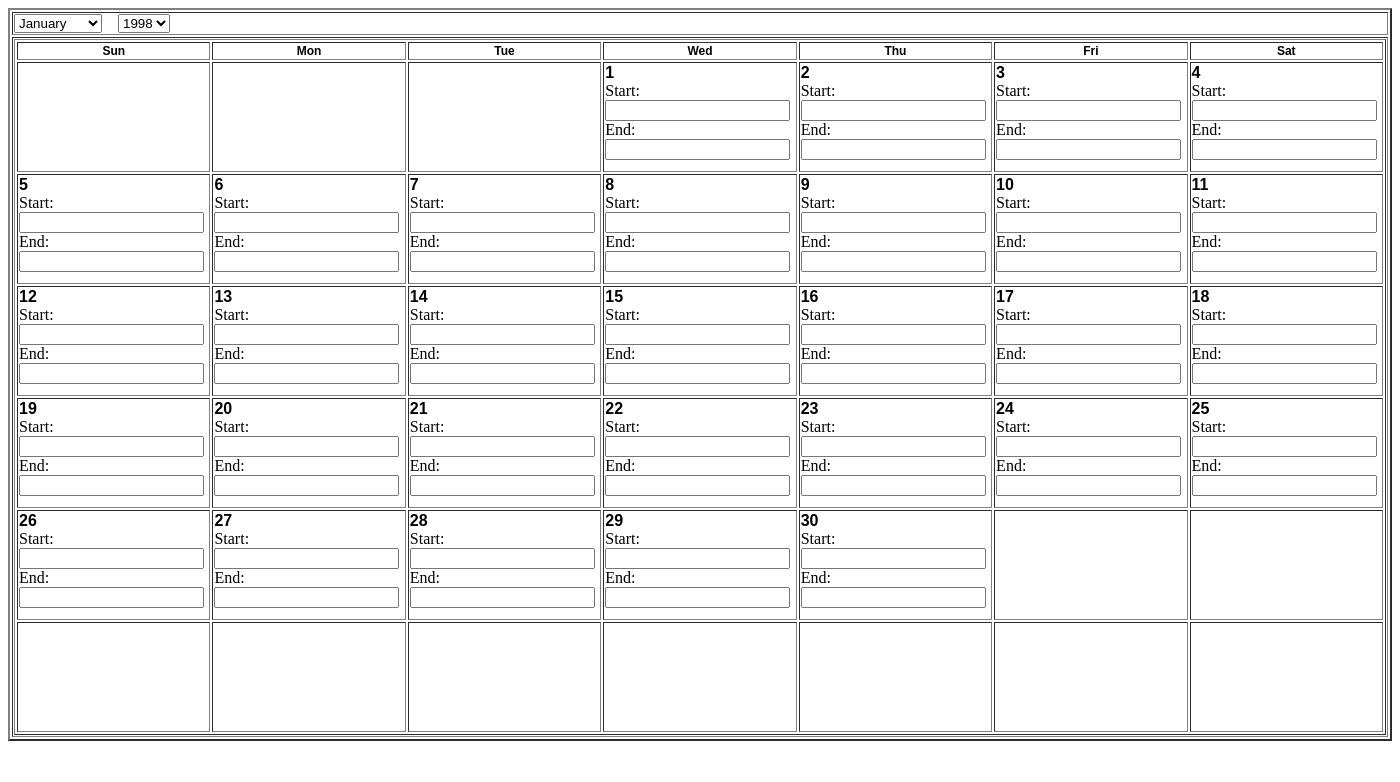
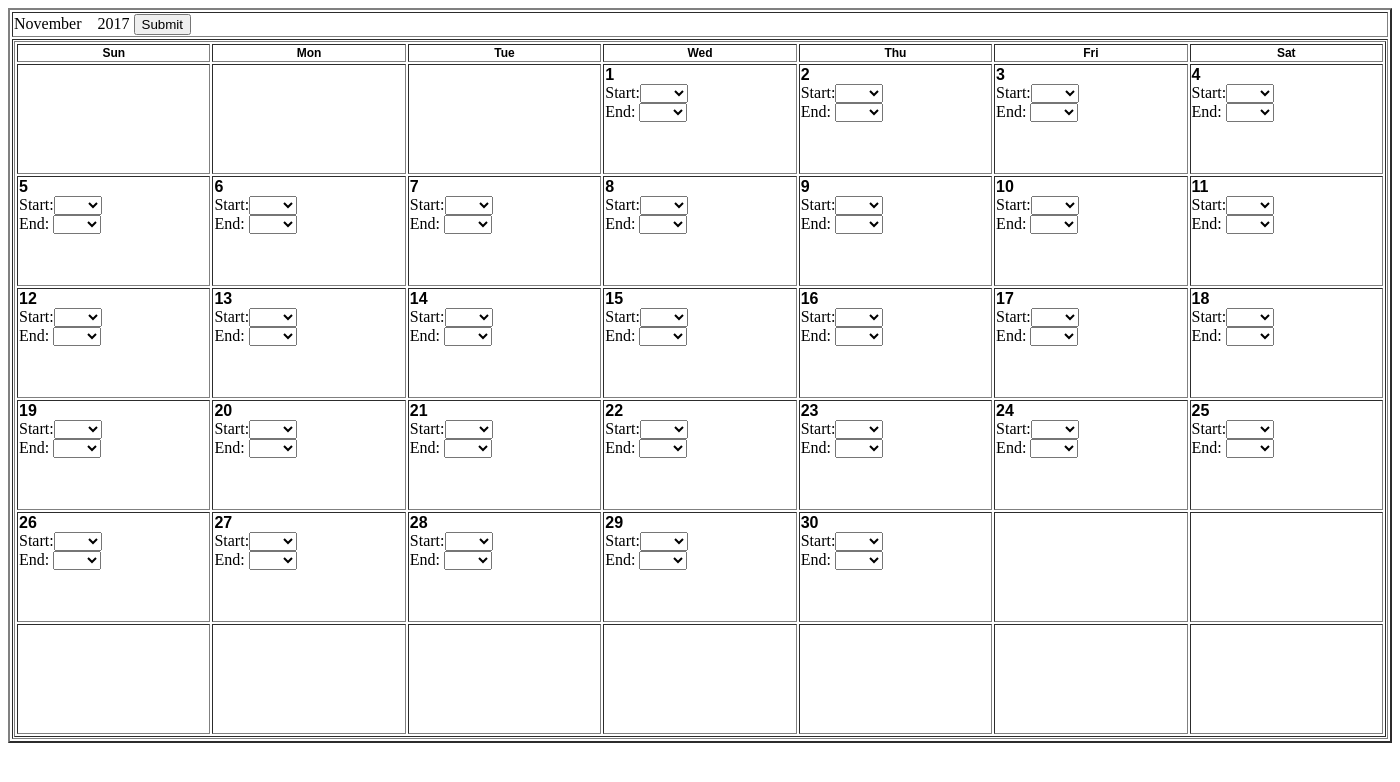
Before and after one commit to TylerGodfrey/Psychology-Appointment-Project, a PHP site: page /example_availability.php in a window 1400 px wide. Shown: the top 782 px of the page. Run offline with PHP 8.4, Linux system fonts and the light colour scheme; some libraries are stand-ins or nearby versions.

Commit message:
Added submit button and blank option for each day on calendar, made javascript page to check times and connect to database.

```diff
--- a/example_availability.php
+++ b/example_availability.php
@@ -1,25 +1,30 @@
 <html>
-<HEAD>
+<head>
 
-<SCRIPT LANGUAGE="JavaScript">
+<script language="javascript">
 var dDate = new Date();
 var dCurMonth = dDate.getMonth();
 var dCurDayOfMonth = dDate.getDate();
 var dCurYear = dDate.getFullYear();
 var objPrevElement = new Object();
 
-function fToggleColor(myElement) {
+function fToggleColor(myElement)
+{
 	var toggleColor = "#ff0000";
-if (myElement.id == "calDateText") {
-if (myElement.color == toggleColor) {
+
+	if (myElement.id == "calDateText")
+	{
+		if (myElement.color == toggleColor)
 			myElement.color = "";
-}
-else {
+
+		else
 			myElement.color = toggleColor;
 	}
-}
-else if (myElement.id == "calCell") {
-for (var i in myElement.children) {
+
+	else if (myElement.id == "calCell")
+	{
+		for (var i in myElement.children)
+		{
 if (myElement.children[i].id == "calDateText") {
 if (myElement.children[i].color == toggleColor) {
 myElement.children[i].color = "";
@@ -98,7 +103,9 @@ iVarDate++;
 }
 return aMonth;
 }
-function fDrawCal(iYear, iMonth, iCellWidth, iCellHeight, sDateTextSize, sDateTextWeight, iDayStyle) {
+
+function fDrawCal(iYear, iMonth, iCellWidth, iCellHeight, sDateTextSize, sDateTextWeight, iDayStyle)
+{
 	var myMonth;
 	myMonth = fBuildCal(iYear, iMonth, iDayStyle);
 	document.write("<table border='1'>")
@@ -111,41 +118,75 @@ document.write("<td align='center' style='FONT-FAMILY:Arial;FONT-SIZE:12px;FONT-
 	document.write("<td align='center' style='FONT-FAMILY:Arial;FONT-SIZE:12px;FONT-WEIGHT: bold'>" + myMonth[0][5] + "</td>");
 	document.write("<td align='center' style='FONT-FAMILY:Arial;FONT-SIZE:12px;FONT-WEIGHT: bold'>" + myMonth[0][6] + "</td>");
 	document.write("</tr>");
-for (w = 1; w < 7; w++) {
+
+	for (w = 1; w < 7; w++)
+	{
 		document.write("<tr>")
-for (d = 0; d < 7; d++) {
+
+		for (d = 0; d < 7; d++)
+		{
 			document.write("<td align='left' valign='top' width='" + iCellWidth + "' height='" + iCellHeight + "' id=calCell style='CURSOR:Hand' onMouseOver='fToggleColor(this)' onMouseOut='fToggleColor(this)' onclick=fSetSelectedDay(this)>");
-if (!isNaN(myMonth[w][d])) {
+
+			if (!isNaN(myMonth[w][d]))
+			{
 				document.write("<font id=calDateText onMouseOver='fToggleColor(this)' style='CURSOR:Hand;FONT-FAMILY:Arial;FONT-SIZE:" + sDateTextSize + ";FONT-WEIGHT:" + sDateTextWeight + "' onMouseOut='fToggleColor(this)' onclick=fSetSelectedDay(this)>" + myMonth[w][d] + "</font>");
-document.write("<br>Start:<input id=start></input>");
-document.write("<br>End:<input id=end></input>");
+
+				document.write("<br>Start:<select id='startTime'>" +
+								"<option value='blank'></option>" +
+								"<option value='five'><time>5:00</time></option>" +
+								"<option value='five-thirty'><time>5:30</time></option>" +
+								"<option value='six'><time>6:00</time></option>" +
+								"<option value='six-thirty'><time>6:30</time></option>" +
+								"<option value='seven'><time>7:00</time></option>" +
+							   "</select>");
+				document.write("<br>End: <select id='endTime'>" +
+								"<option value='blank'></option>" +
+								"<option value='five-thirty'><time>5:30</time></option>" +
+								"<option value='six'><time>6:00</time></option>" +
+								"<option value='six-thirty'><time>6:30</time></option>" +
+								"<option value='seven'><time>7:00</time></option>" +
+								"<option value='seven-thirty'><time>7:30</time></option>" +
+							   "</select>");
 			}
-else {
+
+			else
+			{
 				document.write("<font id=calDateText onMouseOver='fToggleColor(this)' style='CURSOR:Hand;FONT-FAMILY:Arial;FONT-SIZE:" + sDateTextSize + ";FONT-WEIGHT:" + sDateTextWeight + "' onMouseOut='fToggleColor(this)' onclick=fSetSelectedDay(this)> </font>");
 			}
+
 			document.write("</td>")
 		}
+
 		document.write("</tr>");
 	}
+
 	document.write("</table>")
 }
-function fUpdateCal(iYear, iMonth) {
+
+function fUpdateCal(iYear, iMonth)
+{
 	myMonth = fBuildCal(iYear, iMonth);
 	objPrevElement.bgColor = "";
 	document.all.calSelectedDate.value = "";
-for (w = 1; w < 7; w++) {
-for (d = 0; d < 7; d++) {
-if (!isNaN(myMonth[w][d])) {
+
+	for (w = 1; w < 7; w++)
+	{
+		for (d = 0; d < 7; d++)
+		{
+			if (!isNaN(myMonth[w][d]))
 				calDateText[((7*w)+d)-7].innerText = myMonth[w][d];
-} else {
+
+			else
 				calDateText[((7*w)+d)-7].innerText = " ";
      	}
     }
 }
-}
 </script>
-</HEAD>
-<BODY>
+</head>
+
+<body>
+<form name="frmCalendarSample" method="post" action="">
+<input type="hidden" name="calSelectedDate" value="">
 
 <script language="JavaScript" for=window event=onload>
 var dCurDate = new Date();
@@ -155,14 +196,11 @@ if (frmCalendarSample.tbSelYear.options[i].value == dCurDate.getFullYear())
 frmCalendarSample.tbSelYear.options[i].selected = true;
 </script>
 
-<form name="frmCalendarSample" method="post" action="">
-<input type="hidden" name="calSelectedDate" value="">
-
 <table border="2">
 <tr>
 <td>
-<select name="tbSelMonth" onchange='fUpdateCal(frmCalendarSample.tbSelYear.value, frmCalendarSample.tbSelMonth.value)'>
-<option value="1">January</option>
+<label for="month" onchange='fUpdateCal(frmCalendarSample.tbSelYear.value, frmCalendarSample.tbSelMonth.value)'>November</label>
+<!-- <option value="1">January</option>
 <option value="2">February</option>
 <option value="3">March</option>
 <option value="4">April</option>
@@ -173,24 +211,25 @@ frmCalendarSample.tbSelYear.options[i].selected = true;
 <option value="9">September</option>
 <option value="10">October</option>
 <option value="11">November</option>
-<option value="12">December</option>
+<option value="12">December</option> -->
 </select>
 
-<select name="tbSelYear" onchange='fUpdateCal(frmCalendarSample.tbSelYear.value, frmCalendarSample.tbSelMonth.value)'>
-<option value="1998">1998</option>
+<label for="year" onchange='fUpdateCal(frmCalendarSample.tbSelYear.value, frmCalendarSample.tbSelMonth.value)'>2017</label>
+<!-- <option value="1998">1998</option>
 <option value="1999">1999</option>
 <option value="2000">2000</option>
 <option value="2001">2001</option>
 <option value="2002">2002</option>
 <option value="2003">2003</option>
 <option value="2004">2004</option>
-<option value="2017">2017</option>
+<option value="2017">2017</option> -->
 </select>
+<button id="submit" type="button">Submit</button>
 </td>
 </tr>
 <tr>
 <td>
-<script language="JavaScript">
+<script language="javascript">
 var dCurDate = new Date();
 fDrawCal(dCurDate.getFullYear(), dCurDate.getMonth()+1, 200, 110, "16px", "bold", 1);
 </script>
@@ -198,4 +237,7 @@ fDrawCal(dCurDate.getFullYear(), dCurDate.getMonth()+1, 200, 110, "16px", "bold"
 </tr>
 </table>
 </form>
+<script src="https://cdnjs.cloudflare.com/ajax/libs/jquery/3.1.1/jquery.min.js"></script>
+<script type="text/javascript" src="js/availability.js"></script>
+</body>
 </html>
--- /dev/null
+++ b/js/availability.js
@@ -0,0 +1,21 @@
+function checkTimes()
+{
+	var startTime = $('#startTime').val();
+	var endTime = $('#endTime').val();
+
+	if (!(startTime == "") && !(endTime == ""))
+	{
+		if (startTime > endTime)
+		{
+			alert("Start Time is lesser than End Time");
+		}
+
+		else
+		{
+
+		}
+	}
+}
+
+var submitButton = $('#submit');
+submitButton.on("click", checkTimes);
```
Lines whose indentation alone changed are shown as unchanged.
